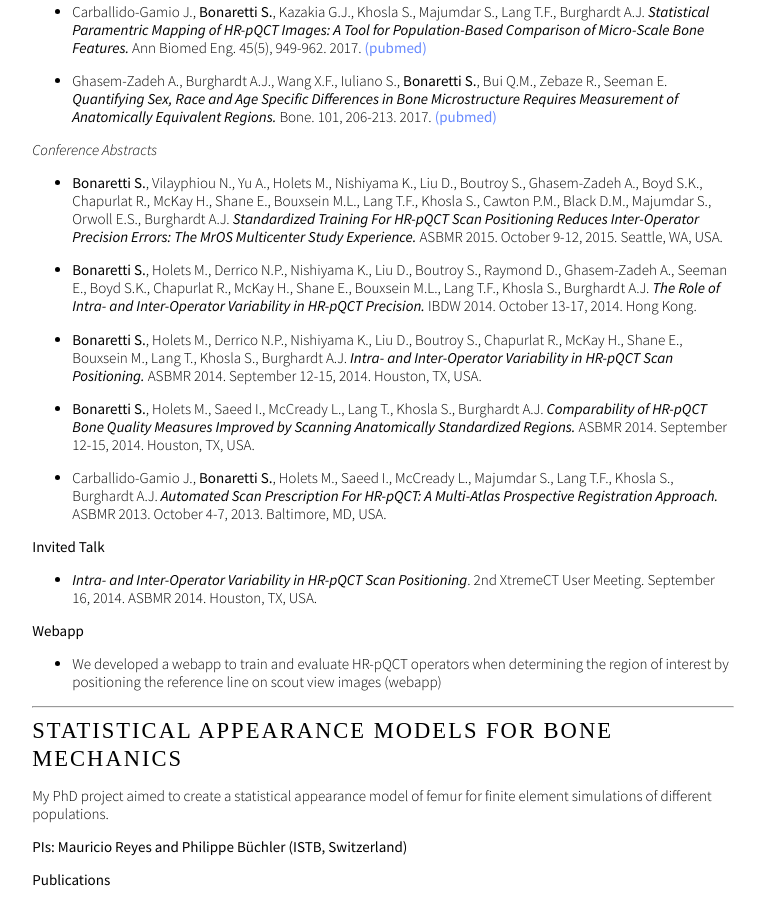
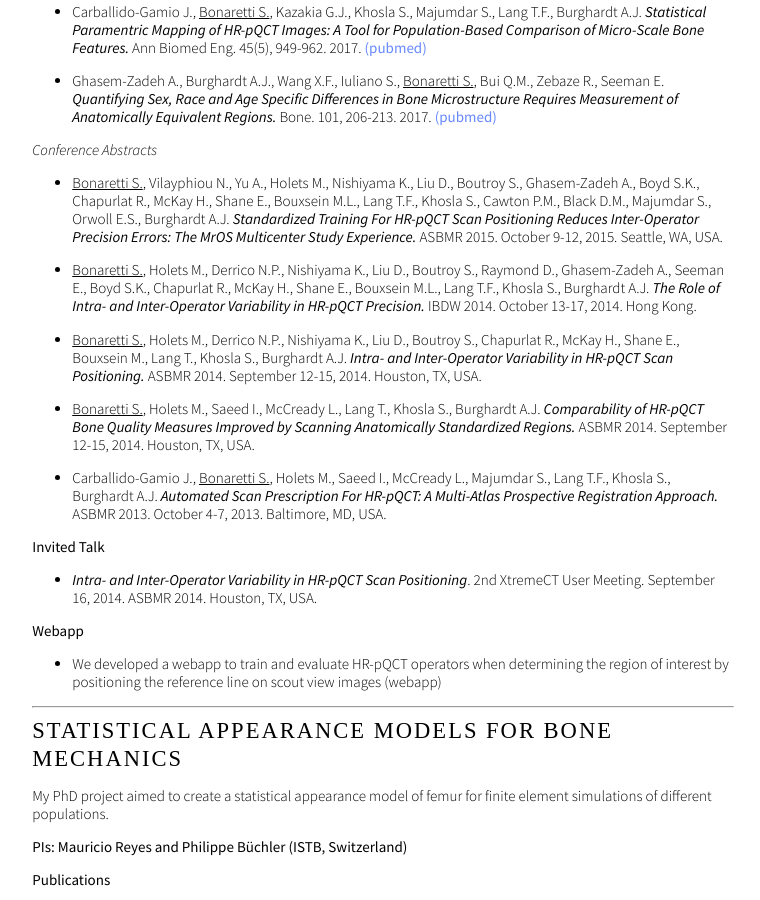
Before and after one commit to sbonaretti/sbonaretti.github.io, a Jekyll site: the page built from Projects.md, in a window 1280 px wide and 900 px high, scrolled down 1754 px. Shown: the whole window, without its empty margins (257-1017 px from the left). Built offline with Jekyll 4.4.1, drawn with Linux system fonts in a browser that asks for light colours; some web fonts are replaced; part of the change alters nothing that is shown.

Commit message:
Update Projects.md

```diff
--- a/Projects.md
+++ b/Projects.md
@@ -16,7 +16,7 @@ _Journal Papers_
 
 _Conference abstracts_
 
-* Bier B., Berger M., Maier J., Unberath M., Hsieh S., **Bonaretti S.**, Fahrig R., Levenston M., Gold G., Maier A. **_Object Removal in Gradient Domain of Cone-Beam CT Projections._** IEEE Nuclear Science Symposium & Medical Imaging Conference. 29 October – 5 November 2016. Strasbourg, France.
+* Bier B., Berger M., Maier J., Unberath M., Hsieh S., <ins>Bonaretti S.</ins>, Fahrig R., Levenston M., Gold G., Maier A. **_Object Removal in Gradient Domain of Cone-Beam CT Projections._** IEEE Nuclear Science Symposium & Medical Imaging Conference. 29 October – 5 November 2016. Strasbourg, France.
 
 
 
@@ -33,17 +33,17 @@ QCT inter-scanner variability is still a big challenge. We aimed to find cross-c
 
 _Journal Papers_
 
-* **Bonaretti S.**, Carpenter D.R., Saeed I., Burghardt A.J., Yu L., Bruesewitz M., Khosla S., Lang T. **_Novel Anthropomorphic Hip Phantom Corrects Systemic Interscanner Differences in Proximal Femoral vBMD._** Phys Med Biol. 59(24), 7819-34. 2014. [(pubmed)](){:target="_blank"}
+* <ins>Bonaretti S.</ins>, Carpenter D.R., Saeed I., Burghardt A.J., Yu L., Bruesewitz M., Khosla S., Lang T. **_Novel Anthropomorphic Hip Phantom Corrects Systemic Interscanner Differences in Proximal Femoral vBMD._** Phys Med Biol. 59(24), 7819-34. 2014. [(pubmed)](){:target="_blank"}
 
-* Carballido-Gamio J., **Bonaretti S.**, Saeed I., Harnish R., Recker R., Burghardt A.J., Keyak J.H., Harris T., Khosla S., Lang T.F. **_Automatic Multi-Parametric Quantification of the Proximal Femur with QCT._** Quant Imaging Med Surg. 5(4), 552-68. 2015. [(pubmed)](){:target="_blank"}
+* Carballido-Gamio J., <ins>Bonaretti S.</ins>, Saeed I., Harnish R., Recker R., Burghardt A.J., Keyak J.H., Harris T., Khosla S., Lang T.F. **_Automatic Multi-Parametric Quantification of the Proximal Femur with QCT._** Quant Imaging Med Surg. 5(4), 552-68. 2015. [(pubmed)](){:target="_blank"}
 
-* Carpenter R.D., Saeed I., **Bonaretti S.**, Schreck C., Keyak J.H., Streeper T., Harris T.B., Lang T.F. **_Inter-scanner Differences in In Vivo QCT Measurements of the Density and Strength of the Proximal Femur Remain After Correction with Anthropomorphic Standardization Phantoms._** Med Eng and Phys. 36(10), 1225-32. 2014. [(pubmed)](){:target="_blank"}
+* Carpenter R.D., Saeed I., <ins>Bonaretti S.</ins>, Schreck C., Keyak J.H., Streeper T., Harris T.B., Lang T.F. **_Inter-scanner Differences in In Vivo QCT Measurements of the Density and Strength of the Proximal Femur Remain After Correction with Anthropomorphic Standardization Phantoms._** Med Eng and Phys. 36(10), 1225-32. 2014. [(pubmed)](){:target="_blank"}
 
 _Conference abstracts_
 
-* **Bonaretti S.**, Carballido-Gamio J., Keyak J., Saeed I., Yu L., Bruesewitz M., Burghardt A.J., Khosla S., Lang T.F. **_QCT Intra- and Inter-Scanner Precision In Estimation Of Proximal Femur Strength._** ASBMR 2015. October 9-12, 2015. Seattle, WA, USA.
+* <ins>Bonaretti S.</ins>, Carballido-Gamio J., Keyak J., Saeed I., Yu L., Bruesewitz M., Burghardt A.J., Khosla S., Lang T.F. **_QCT Intra- and Inter-Scanner Precision In Estimation Of Proximal Femur Strength._** ASBMR 2015. October 9-12, 2015. Seattle, WA, USA.
 
-* **Bonaretti S.**, Saeed I., Burghardt A.J., Yu L., Bruesewitz M., Khosla S., Lang T.F. **_Effect of Body Size on the Quantification of Bone Mineral Density From QCT Images Using a Novel Anthropomorphic Hip Phantom._** ASBMR 2013. 4-7 October 2013. Baltimore, MD, USA.
+* <ins>Bonaretti S.</ins>, Saeed I., Burghardt A.J., Yu L., Bruesewitz M., Khosla S., Lang T.F. **_Effect of Body Size on the Quantification of Bone Mineral Density From QCT Images Using a Novel Anthropomorphic Hip Phantom._** ASBMR 2013. 4-7 October 2013. Baltimore, MD, USA.
 
 **Invited Talks**
 
@@ -67,25 +67,25 @@ In multicenter studies, standardization of acquisition procedures is fundamental
 
 _Journal Papers_
 
-* **Bonaretti S.**, Vilayphiou N., Chan C. M., Yu A.,  Nishiyama K., Liu D., Boutroy S., Ghasem-Zadeh A., Boyd S.K., Chapurlat R., McKay H., Shane E., Bouxsein M.L., Black D.M., Majumdar S., Orwoll E.S., Lang T.F., Khosla S., Burghardt A.J. **_Operator variability In Scan Positioning is a Major Component of HR-pQCT Precision Error and is Reduced by Standardized Training._** Osteoporos Int. 28(1), 245-257. 2017. [(pubmed)](){:target="_blank"}
+* <ins>Bonaretti S.</ins>, Vilayphiou N., Chan C. M., Yu A.,  Nishiyama K., Liu D., Boutroy S., Ghasem-Zadeh A., Boyd S.K., Chapurlat R., McKay H., Shane E., Bouxsein M.L., Black D.M., Majumdar S., Orwoll E.S., Lang T.F., Khosla S., Burghardt A.J. **_Operator variability In Scan Positioning is a Major Component of HR-pQCT Precision Error and is Reduced by Standardized Training._** Osteoporos Int. 28(1), 245-257. 2017. [(pubmed)](){:target="_blank"}
 
-* **Bonaretti S.**, Majumdar S., Lang T.F., Khosla S., Burghardt A.J. **_The Comparability of HR-pQCT Bone Quality Measures Is Improved by Scanning Anatomically Standardized Regions._** Osteoporos Int. 28(7), 2115-2128. 2017. [(pubmed)](){:target="_blank"}
+* <ins>Bonaretti S.</ins>, Majumdar S., Lang T.F., Khosla S., Burghardt A.J. **_The Comparability of HR-pQCT Bone Quality Measures Is Improved by Scanning Anatomically Standardized Regions._** Osteoporos Int. 28(7), 2115-2128. 2017. [(pubmed)](){:target="_blank"}
 
-* Carballido-Gamio J., **Bonaretti S.**, Kazakia G.J., Khosla S., Majumdar S., Lang T.F., Burghardt A.J. **_Statistical Paramentric Mapping of HR-pQCT Images: A Tool for Population-Based Comparison of Micro-Scale Bone Features._** Ann Biomed Eng. 45(5), 949-962. 2017. [(pubmed)](){:target="_blank"}
+* Carballido-Gamio J., <ins>Bonaretti S.</ins>, Kazakia G.J., Khosla S., Majumdar S., Lang T.F., Burghardt A.J. **_Statistical Paramentric Mapping of HR-pQCT Images: A Tool for Population-Based Comparison of Micro-Scale Bone Features._** Ann Biomed Eng. 45(5), 949-962. 2017. [(pubmed)](){:target="_blank"}
 
-* Ghasem-Zadeh A., Burghardt A.J., Wang X.F., Iuliano S., **Bonaretti S.**, Bui Q.M., Zebaze R., Seeman E. **_Quantifying Sex, Race and Age Specific Differences in Bone Microstructure Requires Measurement of Anatomically Equivalent Regions._** Bone. 101, 206-213. 2017. [(pubmed)](){:target="_blank"}
+* Ghasem-Zadeh A., Burghardt A.J., Wang X.F., Iuliano S., <ins>Bonaretti S.</ins>, Bui Q.M., Zebaze R., Seeman E. **_Quantifying Sex, Race and Age Specific Differences in Bone Microstructure Requires Measurement of Anatomically Equivalent Regions._** Bone. 101, 206-213. 2017. [(pubmed)](){:target="_blank"}
 
 _Conference Abstracts_
 
-* **Bonaretti S.**, Vilayphiou N., Yu A., Holets M., Nishiyama K., Liu D., Boutroy S., Ghasem-Zadeh A., Boyd S.K., Chapurlat R., McKay H., Shane E., Bouxsein M.L., Lang T.F., Khosla S., Cawton P.M., Black D.M., Majumdar S., Orwoll E.S., Burghardt A.J. **_Standardized Training For HR-pQCT Scan Positioning Reduces Inter-Operator Precision Errors: The MrOS Multicenter Study Experience._** ASBMR 2015. October 9-12, 2015. Seattle, WA, USA.
+* <ins>Bonaretti S.</ins>, Vilayphiou N., Yu A., Holets M., Nishiyama K., Liu D., Boutroy S., Ghasem-Zadeh A., Boyd S.K., Chapurlat R., McKay H., Shane E., Bouxsein M.L., Lang T.F., Khosla S., Cawton P.M., Black D.M., Majumdar S., Orwoll E.S., Burghardt A.J. **_Standardized Training For HR-pQCT Scan Positioning Reduces Inter-Operator Precision Errors: The MrOS Multicenter Study Experience._** ASBMR 2015. October 9-12, 2015. Seattle, WA, USA.
 
-* **Bonaretti S.**, Hole﻿ts M., Derrico N.P., Nishiyama K., Liu D., Boutroy S., Raymond D., Ghasem-Zadeh A., Seeman E., Boyd S.K., Chapurlat R., McKay H., Shane E., Bouxsein M.L., Lang T.F., Khosla S., Burghardt A.J. **_The Role of Intra- and Inter-Operator Variability in HR-pQCT Precision._** IBDW 2014. October 13-17, 2014. Hong Kong.
+* <ins>Bonaretti S.</ins>, Holets M., Derrico N.P., Nishiyama K., Liu D., Boutroy S., Raymond D., Ghasem-Zadeh A., Seeman E., Boyd S.K., Chapurlat R., McKay H., Shane E., Bouxsein M.L., Lang T.F., Khosla S., Burghardt A.J. **_The Role of Intra- and Inter-Operator Variability in HR-pQCT Precision._** IBDW 2014. October 13-17, 2014. Hong Kong.
 
-* **Bonaretti S.**, Holets M., Derrico N.P., Nishiyama K., Liu D., Boutroy S., Chapurlat R., McKay H., Shane E., Bouxsein M., Lang T., Khosla S., Burghardt A.J. **_Intra- and Inter-Operator Variability in HR-pQCT Scan Positioning._** ASBMR 2014. September 12-15, 2014. Houston, TX, USA.
+* <ins>Bonaretti S.</ins>, Holets M., Derrico N.P., Nishiyama K., Liu D., Boutroy S., Chapurlat R., McKay H., Shane E., Bouxsein M., Lang T., Khosla S., Burghardt A.J. **_Intra- and Inter-Operator Variability in HR-pQCT Scan Positioning._** ASBMR 2014. September 12-15, 2014. Houston, TX, USA.
 
-* **Bonaretti S.**, Holets M., Saeed I., McCready L., Lang T., Khosla S., Burghardt A.J. **_Comparability of HR-pQCT Bone Quality Measures Improved by Scanning Anatomically Standardized Regions._** ASBMR 2014. September 12-15, 2014. Houston, TX, USA.
+* <ins>Bonaretti S.</ins>, Holets M., Saeed I., McCready L., Lang T., Khosla S., Burghardt A.J. **_Comparability of HR-pQCT Bone Quality Measures Improved by Scanning Anatomically Standardized Regions._** ASBMR 2014. September 12-15, 2014. Houston, TX, USA.
 
-* Carballido-Gamio J., **Bonaretti S.**, Holets M., Saeed I., McCready L., Majumdar S., Lang T.F., Khosla S., Burghardt A.J. **_Automated Scan Prescription For HR-pQCT: A Multi-Atlas Prospective Registration Approach._** ASBMR 2013. October 4-7, 2013. Baltimore, MD, USA.
+* Carballido-Gamio J., <ins>Bonaretti S.</ins>, Holets M., Saeed I., McCready L., Majumdar S., Lang T.F., Khosla S., Burghardt A.J. **_Automated Scan Prescription For HR-pQCT: A Multi-Atlas Prospective Registration Approach._** ASBMR 2013. October 4-7, 2013. Baltimore, MD, USA.
 
 **Invited Talk**
 * **_Intra- and Inter-Operator Variability in HR-pQCT Scan Positioning_**. 2nd XtremeCT User Meeting. September 16, 2014. ASBMR 2014. Houston, TX, USA.
@@ -109,31 +109,31 @@ My PhD project aimed to create a statistical appearance model of femur for finit
 
 _Journal Papers_
 
-* **Bonaretti S.**, Seiler C., Boichon C.,  Reyes M., Büchler P. **_Image-based vs. Mesh-based Statistical Appearance Model of the Human Femur: Implications for Finite Element Simulations._** Medical Engineering and Physics, 2014. [(pubmed)](){:target="_blank"}
+* <ins>Bonaretti S.</ins>, Seiler C., Boichon C.,  Reyes M., Büchler P. **_Image-based vs. Mesh-based Statistical Appearance Model of the Human Femur: Implications for Finite Element Simulations._** Medical Engineering and Physics, 2014. [(pubmed)](){:target="_blank"}
 
-* Kistler M., **Bonaretti S.**, Pfahrer M., Niklaus R., Büchler P. **_The Virtual Skeleton Database: An Open Access Repository for Biomedical Research and Collaboration._** J Med Internet Res. 12;15(11):e245. 2013. [(pubmed)](){:target="_blank"}
+* Kistler M., <ins>Bonaretti S.</ins>, Pfahrer M., Niklaus R., Büchler P. **_The Virtual Skeleton Database: An Open Access Repository for Biomedical Research and Collaboration._** J Med Internet Res. 12;15(11):e245. 2013. [(pubmed)](){:target="_blank"}
 
-* Schulz A.P., Reimers N., Wipf F., Vallotton M., **Bonaretti S.**, Kozic N., Reyes M., Kienast B.J. **_Evidence Based Development of a Novel Lateral Fibula Plate (VariAx Fibula) Using a Real CT Bone Data Based Optimization Process During Device Development._** Open Orthop J. 6,1-7. 2012 [(pubmed)](){:target="_blank"}
+* Schulz A.P., Reimers N., Wipf F., Vallotton M., <ins>Bonaretti S.</ins>, Kozic N., Reyes M., Kienast B.J. **_Evidence Based Development of a Novel Lateral Fibula Plate (VariAx Fibula) Using a Real CT Bone Data Based Optimization Process During Device Development._** Open Orthop J. 6,1-7. 2012 [(pubmed)](){:target="_blank"}
 
 _Conference Papers_
 
-* **Bonaretti S.**, Seiler C., Boichon C., Büchler P., Reyes M. **_Mesh-based vs. Image-based Statistical Model of Appearance of the Human Femur: a Preliminary Comparison Study for the Creation of Finite Element Meshes._** Mesh Processing in Medical Image Analysis - MICCAI 2011 workshop. 18 September 2011. Toronto, Canada.
+* <ins>Bonaretti S.</ins>, Seiler C., Boichon C., Büchler P., Reyes M. **_Mesh-based vs. Image-based Statistical Model of Appearance of the Human Femur: a Preliminary Comparison Study for the Creation of Finite Element Meshes._** Mesh Processing in Medical Image Analysis - MICCAI 2011 workshop. 18 September 2011. Toronto, Canada.
 
-* **Bonaretti S.**, Helgason B., Seiler C., Reyes M., Büchler P. **_Combined Statistical Model of Bone Shape and Mechanical Properties for Bone Modelling._** 9th International Symposium on Computer Methods in Biomechanics and Biomedical Engineering. 24-27 February 2010. Valencia, Spain.
+* <ins>Bonaretti S.</ins>, Helgason B., Seiler C., Reyes M., Büchler P. **_Combined Statistical Model of Bone Shape and Mechanical Properties for Bone Modelling._** 9th International Symposium on Computer Methods in Biomechanics and Biomedical Engineering. 24-27 February 2010. Valencia, Spain.
 
-* **Bonaretti S.**, Reimers N., Reyes M., Nikitsin A., Joensson A., Nolte L., Büchler P. **_Assessment of Peri-Articular Implant Fitting Based on Statistical Finite Element Modelling._** Computational Biomechanics for Medicine III – MICCAI 2008 workshop. 10 September 2008. New York, NY.
+* <ins>Bonaretti S.</ins>, Reimers N., Reyes M., Nikitsin A., Joensson A., Nolte L., Büchler P. **_Assessment of Peri-Articular Implant Fitting Based on Statistical Finite Element Modelling._** Computational Biomechanics for Medicine III – MICCAI 2008 workshop. 10 September 2008. New York, NY.
 
-* Kistler M., **Bonaretti S.**, Boichon C., Rochette M., Büchler P. **_Methods to Accelerate Finite Element Calculations in Biomechanics Using a Statistical Database of Pre-Calculated Simulations._** 10th International Symposium on Computer Methods in Biomechanics and Biomedical Engineering. 11-14 April 2012. Berlin, Germany.
+* Kistler M., <ins>Bonaretti S.</ins>, Boichon C., Rochette M., Büchler P. **_Methods to Accelerate Finite Element Calculations in Biomechanics Using a Statistical Database of Pre-Calculated Simulations._** 10th International Symposium on Computer Methods in Biomechanics and Biomedical Engineering. 11-14 April 2012. Berlin, Germany.
 
 _Conference Abstracts_
 
-* **Bonaretti S.**, Helgason B., Seiler C., Reyes M., Büchler P. **_A Statistical Shape Model of Bone Anatomical Variability for Finite Element Assessment of Bone Mechanics._** 17th Congress of the European Society of Biomechanics. 5-8 July 2010. Edinburgh, Scotland.
+* <ins>Bonaretti S.</ins>, Helgason B., Seiler C., Reyes M., Büchler P. **_A Statistical Shape Model of Bone Anatomical Variability for Finite Element Assessment of Bone Mechanics._** 17th Congress of the European Society of Biomechanics. 5-8 July 2010. Edinburgh, Scotland.
 
-* **Bonaretti S.**, Reimers N., Rueckert D., Reyes M., Gonzales-Ballester M.A., Büchler P. **_Statistical Finite Element Analysis for Bone Modelling. 16th Congress of the European Society of Biomechanics._** 6-9 July 2008. Lucerne, Switzerland.
+* <ins>Bonaretti S.</ins>, Reimers N., Rueckert D., Reyes M., Gonzales-Ballester M.A., Büchler P. **_Statistical Finite Element Analysis for Bone Modelling. 16th Congress of the European Society of Biomechanics._** 6-9 July 2008. Lucerne, Switzerland.
 
 **PhD Thesis**
 
-* **Bonaretti S.** **_Statistical Models of Shape and Density for Population-based Analysis of Bone Mechanics with Applications to Fracture Risk Assessment and Implant Design._** Ph.D. thesis. 2011. [(.pdf)](){:target="_blank"}
+* <ins>Bonaretti S.</ins> **_Statistical Models of Shape and Density for Population-based Analysis of Bone Mechanics with Applications to Fracture Risk Assessment and Implant Design._** Ph.D. thesis. 2011. [(.pdf)](){:target="_blank"}
 
 **Code**
 
```
